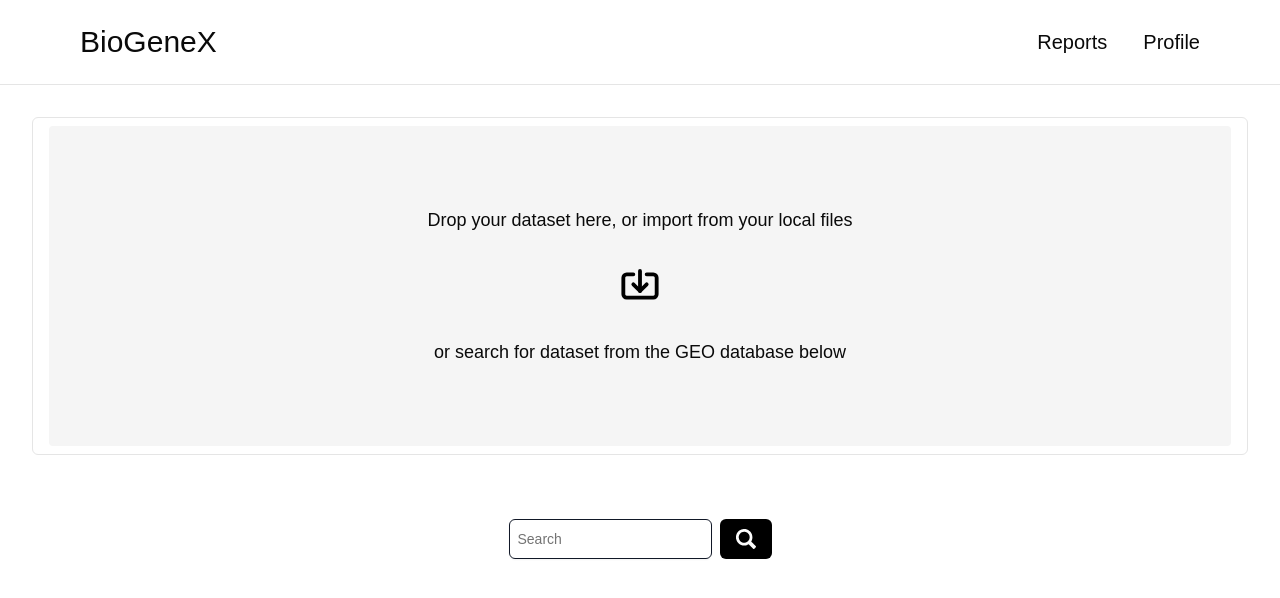
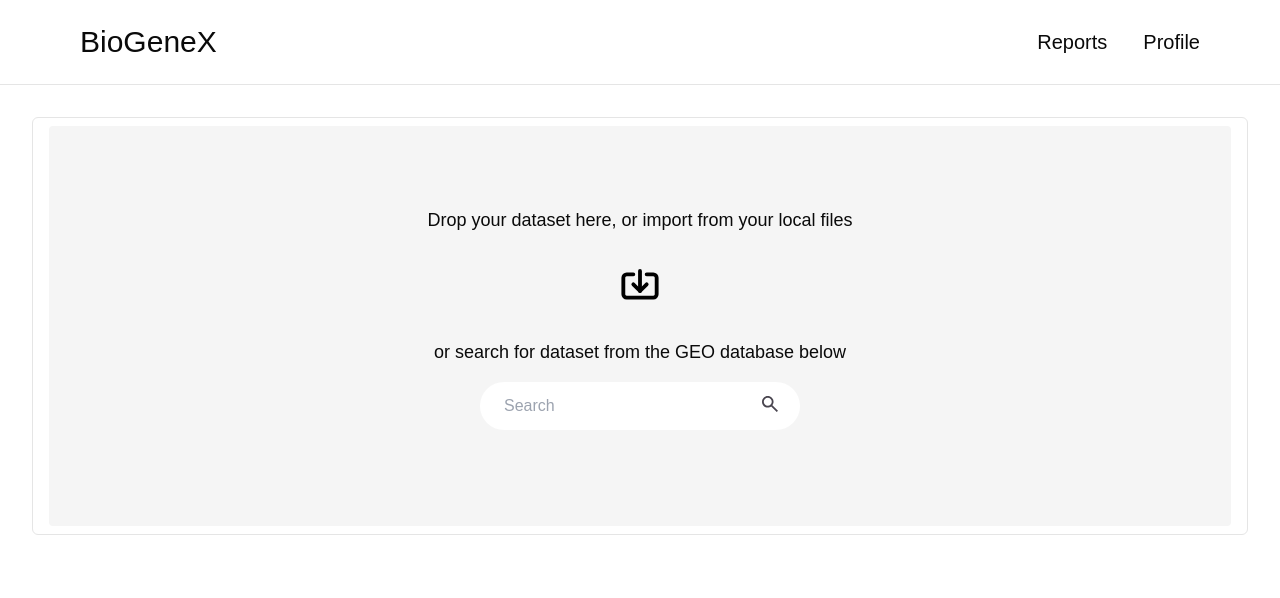
Before and after one commit to milkion/Gene-Expression-Analyzer, a Next.js app in the folder frontend/: page / in a window 1280 px wide. Shown: the top 598 px of the page. Built offline with nearby package versions, Linux system fonts and the light colour scheme.

Commit message:
feat: completed search-bar styling and positioning in frontend

```diff
--- a/frontend/app/page.tsx
+++ b/frontend/app/page.tsx
@@ -9,7 +9,6 @@ export default function Home() {
 		<div>
 			<NavigationBar />
 			<FileDropzone />
-			<SearchBar searchHandler={searchGene}/>
 		</div>
 	);
 }
--- a/frontend/components/dropzone.tsx
+++ b/frontend/components/dropzone.tsx
@@ -13,6 +13,8 @@ import {
 } from "@/components/ui/dropzone";
 
 import importIcon from "@/public/import.svg";
+import { SearchBar } from "./search-bar";
+import { searchGene } from "@/app/searchHandlers";
 
 export function FileDropzone() {
 	// TODO: dropzone function to be updated when in development
@@ -40,6 +42,7 @@ export function FileDropzone() {
 						<p>Drop your dataset here, or import from your local files</p>
 						<img src={importIcon.src} alt="File icon" className="my-4 h-10" />
 						<p>or search for dataset from the GEO database below</p>
+						<SearchBar searchHandler={searchGene}/>
 					</DropzoneTrigger>
 				</DropZoneArea>
 			</Dropzone>
--- a/frontend/components/search-bar.tsx
+++ b/frontend/components/search-bar.tsx
@@ -1,14 +1,11 @@
 import { useState } from "react";
-import { Button } from "./ui/button";
-import { Input } from "./ui/input";
-import searchIcon from "@/public/search-icon.svg";
 
 interface SearchBarProps {
     searchHandler: (query: string) => Promise<void>;
     placeholder?: string;
 }
 
-const SearchBar = ({searchHandler, placeholder = "Search"}) => {
+const SearchBar = ({ searchHandler, placeholder = "Search" }) => {
     const [query, setQuery] = useState("");
     const [error, setError] = useState("");
 
@@ -24,29 +21,31 @@ const SearchBar = ({searchHandler, placeholder = "Search"}) => {
     };
 
     return (
-        <div className="flex w-full max-w-sm items-center space-x-2 mx-auto justify-center mt-8">
         <form onSubmit={handleSearch}>
-                {/* Display Error Message */}
-                {error && <p className="text-red-500">{error}</p>}
-
-                {/* Query Input */}
-                <div className="flex gap-2">
-                    <Input
+            <div className="flex items-center w-80 h-12 rounded-full border-none bg-white pl-4 py-1 mb-4">
+                <input
                     type="text"
                     name="query"
                     value={query}
-                        placeholder={placeholder}
                     onChange={(e) => setQuery(e.target.value)}
                     required
-                        className="flex-1 border-gray-900 bg-transparent outline-none text-base pl-2 h-10"
+                    className="flex-1 border-none bg-transparent outline-none text-base pl-2 w-full block"
+                    placeholder="Search"
                 />
-                    <Button className="h-10 bg-black" type="submit" onSubmit={handleSearch}>
-                        <img src="/search-icon.svg" className="w-5 h-5"></img>
-                    </Button>
+                <button
+                    className="h-10 bg-transparent block mr-3"
+                    type="submit"
+                    onSubmit={handleSearch}
+                >
+                    <img
+                        src="./search-icon.svg"
+                        alt="Search Icon"
+                        className="w-5 h-5 mr-2 pb-1"
+                    />
+                </button>
             </div>
         </form>
-        </div>
     );
-}
+};
 
 export { SearchBar, SearchBarProps };
```
Also changed, not shown: frontend/public/search-icon.svg. Lines whose indentation alone changed are shown as unchanged.
